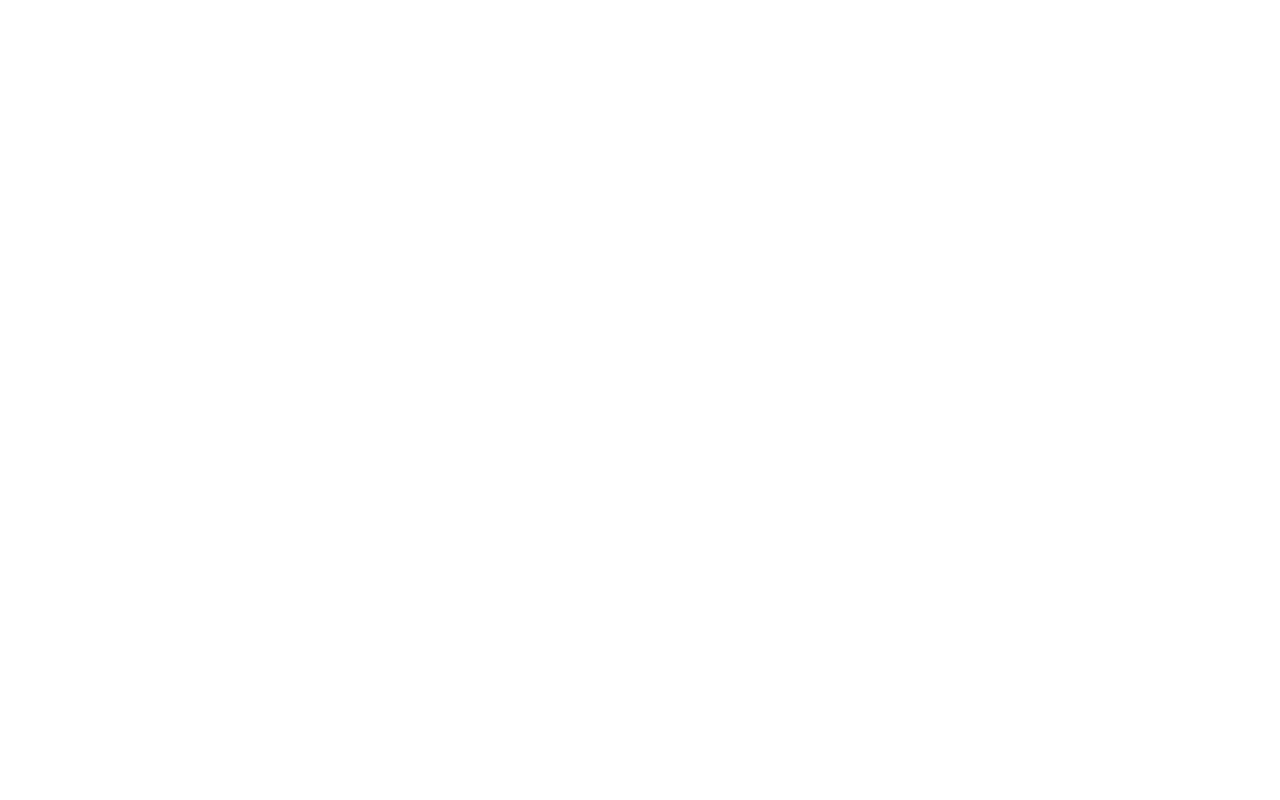
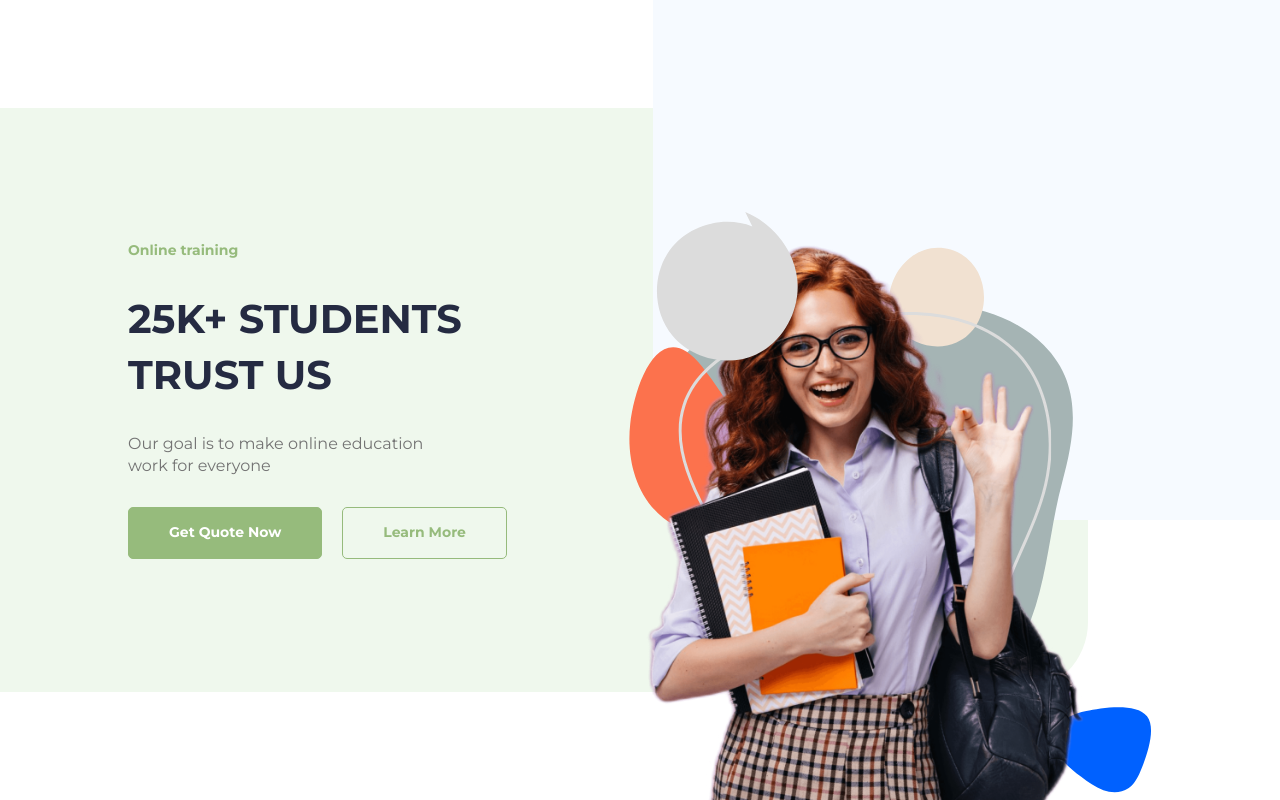
Before and after one commit to VeryDarkRaven/site-layout-8, a plain HTML site: page index.html in a window 1280 px wide. Drawn offline with Linux system fonts and the light colour scheme.

Commit message:
front block upload

```diff
--- a/css/style.css
+++ b/css/style.css
@@ -1,37 +1,29 @@
 /* Zeroing */
-
 * {
   padding: 0;
   margin: 0;
   border: 0;
 }
 
-*,
-*:before,
-*:after {
+*, *:before, *:after {
+  -moz-box-sizing: border-box;
   -webkit-box-sizing: border-box;
   box-sizing: border-box;
 }
 
-:focus,
-:active {
+:focus, :active {
   outline: none;
 }
 
-a:focus,
-a:active {
+a:focus, a:active {
   outline: none;
 }
 
-nav,
-footer,
-header,
-aside {
+nav, footer, header, aside {
   display: block;
 }
 
-html,
-body {
+html, body {
   height: 100%;
   width: 100%;
   font-size: 100%;
@@ -42,9 +34,7 @@ body {
   -webkit-text-size-adjust: 100%;
 }
 
-input,
-button,
-textarea {
+input, button, textarea {
   font-family: inherit;
 }
 
@@ -61,8 +51,7 @@ button::-moz-focus-inner {
   border: 0;
 }
 
-a,
-a:visited {
+a, a:visited {
   text-decoration: none;
 }
 
@@ -78,18 +67,206 @@ img {
   vertical-align: top;
 }
 
-h1,
-h2,
-h3,
-h4,
-h5,
-h6 {
+h1, h2, h3, h4, h5, h6 {
   font-size: inherit;
   font-weight: 400;
 }
 
 /* End zeroing */
+.object__svg {
+  display: none;
+}
 
 body {
   font-family: "Montserrat", sans-serif;
 }
+
+.container {
+  width: 80%;
+  max-width: 1046px;
+  min-height: inherit;
+  margin: 0 auto;
+  padding: 80px 0;
+}
+
+.container_column-center {
+  display: flex;
+  flex-direction: column;
+  justify-content: center;
+}
+
+.text-block {
+  display: flex;
+  flex-direction: column;
+  justify-content: center;
+  gap: 30px;
+  line-height: 1.4;
+}
+.text-block .subtitle {
+  color: #96BB7C;
+  font-weight: 800;
+}
+.text-block .title {
+  color: #252B42;
+}
+.text-block .text {
+  color: #737373;
+}
+.text-block .buttons {
+  display: flex;
+  justify-content: flex-start;
+  gap: 20px;
+  flex-wrap: wrap;
+}
+.text-block .buttons a {
+  color: #96BB7C;
+  font-weight: 800;
+  transition: background-color 1s ease 0s, border 1s ease 0s, color 1s ease 0s;
+}
+
+/* front style */
+.front {
+  min-height: 100vh;
+  position: relative;
+}
+
+.front__text-block {
+  max-width: 470px;
+  position: relative;
+  z-index: 3;
+}
+
+.front__subtitle {
+  font-size: 14px;
+}
+
+.front__title h1 {
+  font-size: 40px;
+  font-weight: 800;
+  text-transform: uppercase;
+}
+
+.front__text {
+  width: 65%;
+  font-size: 16px;
+}
+
+.front__buttons a {
+  border: 1px solid #96BB7C;
+  border-radius: 5px;
+  padding: 15px 40px;
+}
+.front__buttons a:first-child {
+  background-color: #96BB7C;
+  color: #fff;
+}
+.front__buttons a:first-child:hover {
+  background-color: #a4d87f;
+  border: 1px solid #a4d87f;
+}
+.front__buttons a:first-child:active {
+  background-color: #82b360;
+  border: 1px solid #82b360;
+}
+.front__buttons a:hover {
+  background-color: #a4d87f;
+  border: 1px solid #a4d87f;
+  color: #fff;
+}
+.front__buttons a:active {
+  background-color: #82b360;
+  border: 1px solid #82b360;
+}
+
+.front__decor {
+  width: 100%;
+  height: 100%;
+  position: absolute;
+  top: 0;
+  left: 0;
+}
+.front__decor .decor__bg_1,
+.front__decor .decor__bg_2 {
+  position: absolute;
+}
+.front__decor .decor__bg_1 {
+  background-color: #EFF8ED;
+  border-radius: 0 70px 70px 0;
+  top: 50%;
+  left: 0;
+  transform: translate(0, -50%);
+  width: 85%;
+  height: 73%;
+  z-index: 0;
+}
+.front__decor .decor__bg_2 {
+  background-color: #F6FAFF;
+  border-radius: 0 0 0 70px;
+  top: 0;
+  right: 0;
+  width: 49%;
+  height: 65%;
+  z-index: 0;
+}
+.front__decor .container {
+  position: relative;
+  height: 100%;
+}
+.front__decor .decor__image-container {
+  position: absolute;
+  bottom: 0;
+  right: 0;
+  width: 575px;
+  height: 588px;
+}
+.front__decor .decor__image-container .decor__image {
+  position: absolute;
+  top: 0;
+  left: 0;
+  width: 100%;
+  height: 100%;
+  object-fit: contain;
+}
+.front__decor .decor__image-container .decor__item_1,
+.front__decor .decor__image-container .decor__item_2,
+.front__decor .decor__image-container .decor__item_3,
+.front__decor .decor__image-container .decor__item_4,
+.front__decor .decor__image-container .decor__item_5,
+.front__decor .decor__image-container .decor__item_6 {
+  position: absolute;
+}
+.front__decor .decor__image-container .decor__item_1 {
+  top: 15%;
+  left: 0;
+  width: 100%;
+  height: 75%;
+  object-fit: contain;
+}
+.front__decor .decor__image-container .decor__item_2 {
+  top: 23%;
+  left: 9%;
+  width: 26%;
+  height: 33%;
+}
+.front__decor .decor__image-container .decor__item_3 {
+  top: 6%;
+  left: 54%;
+  width: 17%;
+  height: 17%;
+}
+.front__decor .decor__image-container .decor__item_4 {
+  top: 16%;
+  left: 50%;
+  transform: translate(-50%, 0);
+  width: 65%;
+  height: 70%;
+  object-fit: contain;
+}
+.front__decor .decor__image-container .decor__item_5 {
+  bottom: 0;
+  right: 0;
+  width: 17%;
+  height: 17%;
+}
+
+/* end front style */
--- a/index.html
+++ b/index.html
@@ -7,23 +7,79 @@
 
   <link rel="preconnect" href="https://fonts.googleapis.com">
   <link rel="preconnect" href="https://fonts.gstatic.com" crossorigin>
-  <link href="https://fonts.googleapis.com/css2?family=Montserrat:wght@400;700&display=swap&_v=20230511123111" rel="stylesheet">
+  <link href="https://fonts.googleapis.com/css2?family=Montserrat:wght@400;700&display=swap" rel="stylesheet">
 
-  <link rel="stylesheet" href="css/style.min.css?_v=20230511123111">
+  <link rel="stylesheet" href="css/style.min.css">
 
   <title>Site layout 8</title>
 </head>
 
 <body>
+  <object type="image/svg+xml" data="img/icons/icons.svg" class="object__svg"></object>
 
   <header></header>
   <main>
   <section class="front">
-  <div class="container"></div>
+  <div class="front__decor">
+    <div class="decor__bg_1"></div>
+    <div class="decor__bg_2"></div>
+
+    <div class="container">
+      <div class="decor__image-container">
+        <svg class="decor__item_1">
+          <use xlink:href="img/icons/icons.svg#front--1"></use>
+        </svg>
+
+        <svg class="decor__item_2">
+          <use xlink:href="img/icons/icons.svg#front--2"></use>
+        </svg>
+
+        <svg class="decor__item_3">
+          <use xlink:href="img/icons/icons.svg#front--3"></use>
+        </svg>
+
+        <svg class="decor__item_4">
+          <use xlink:href="img/icons/icons.svg#front--4"></use>
+        </svg>
+
+        <svg class="decor__item_5">
+          <use xlink:href="img/icons/icons.svg#front--5"></use>
+        </svg>
+
+        <img src="img/front/1.png" alt="" class="decor__image">
+
+        <svg class="decor__item_6">
+          <use xlink:href="img/icons/icons.svg#front--6"></use>
+        </svg>
+      </div>
+    </div>
+  </div>
+
+  <div class="container container_column-center">
+    <div class="front__text-block text-block">
+      <div class="front__subtitle subtitle">
+        <p>Online training</p>
+      </div>
+
+      <div class="front__title title">
+        <h1>25k+ students trust us</h1>
+      </div>
+
+      <div class="front__text text">
+        <p>Our goal is to make online education work for everyone</p>
+      </div>
+
+      <div class="front__buttons buttons">
+        <a href="#">Get Quote Now</a>
+
+        <a href="#">Learn More</a>
+      </div>
+    </div>
+  </div>
 </section>
 </main>
   <footer></footer>
 
-  <script src="js/app.min.js?_v=20230511123111"></script>
+  <script src="js/app.min.js"></script>
 </body>
 </html>
--- a/js/app.min.js
+++ b/js/app.min.js
@@ -1 +1,26 @@
-(()=>{"use strict";var __webpack_modules__={972:()=>{eval("\n\n//# sourceURL=webpack://gulp-project/./src/js/app.js?")}},__webpack_exports__={};__webpack_modules__[972]()})();
+/******/ (() => { // webpackBootstrap
+/******/ 	"use strict";
+/******/ 	// The require scope
+/******/ 	var __webpack_require__ = {};
+/******/
+/************************************************************************/
+/******/ 	/* webpack/runtime/make namespace object */
+/******/ 	(() => {
+/******/ 		// define __esModule on exports
+/******/ 		__webpack_require__.r = (exports) => {
+/******/ 			if(typeof Symbol !== 'undefined' && Symbol.toStringTag) {
+/******/ 				Object.defineProperty(exports, Symbol.toStringTag, { value: 'Module' });
+/******/ 			}
+/******/ 			Object.defineProperty(exports, '__esModule', { value: true });
+/******/ 		};
+/******/ 	})();
+/******/
+/************************************************************************/
+var __webpack_exports__ = {};
+/*!***********************!*\
+  !*** ./src/js/app.js ***!
+  \***********************/
+__webpack_require__.r(__webpack_exports__);
+
+/******/ })()
+;
```
Also changed, not shown: img/stack/sprite.stack.html (added, +189 -0 lines), css/style.min.css, img/front/1.png (added), img/icons/icons.svg (added), 1 other file.
